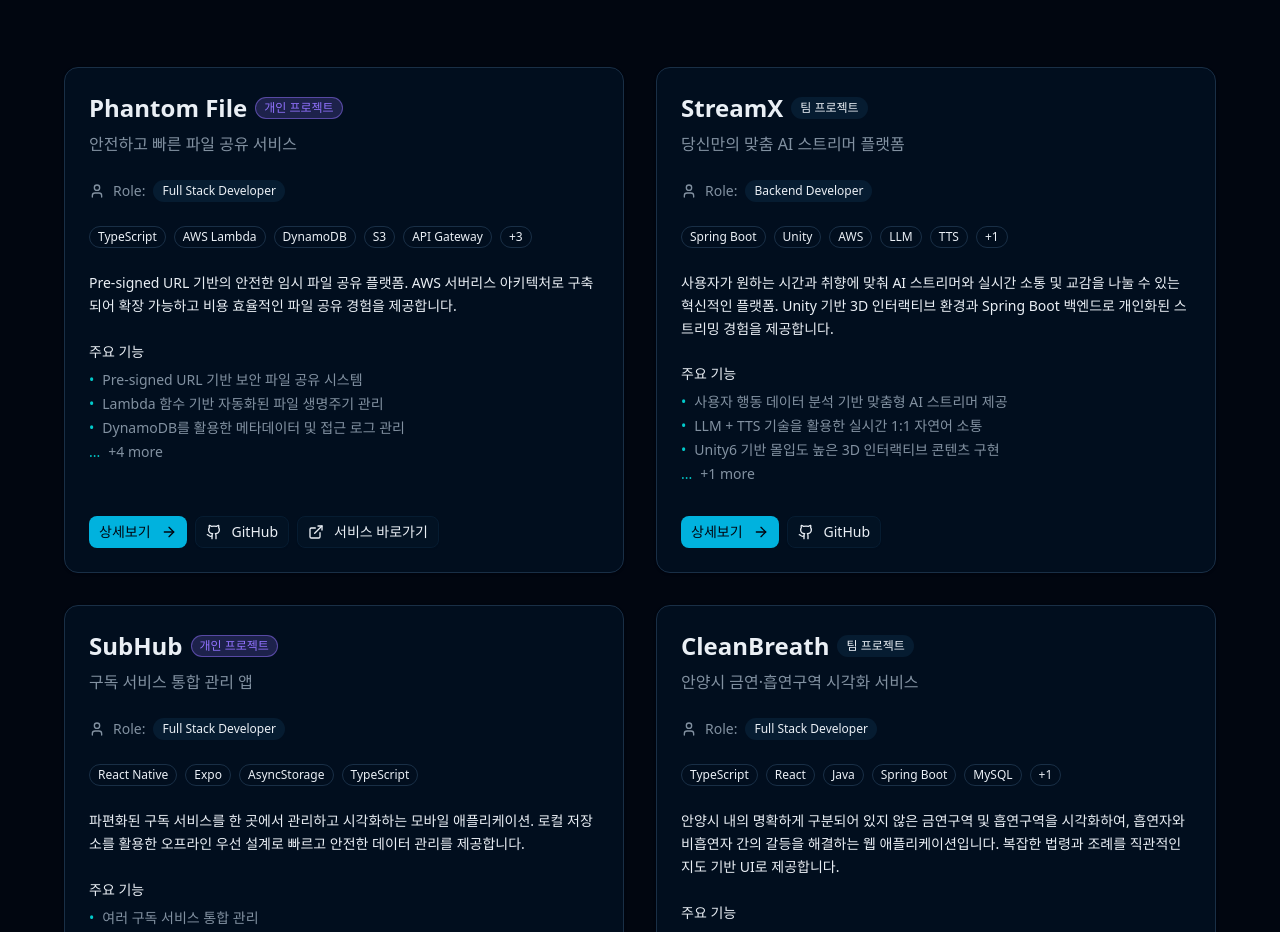
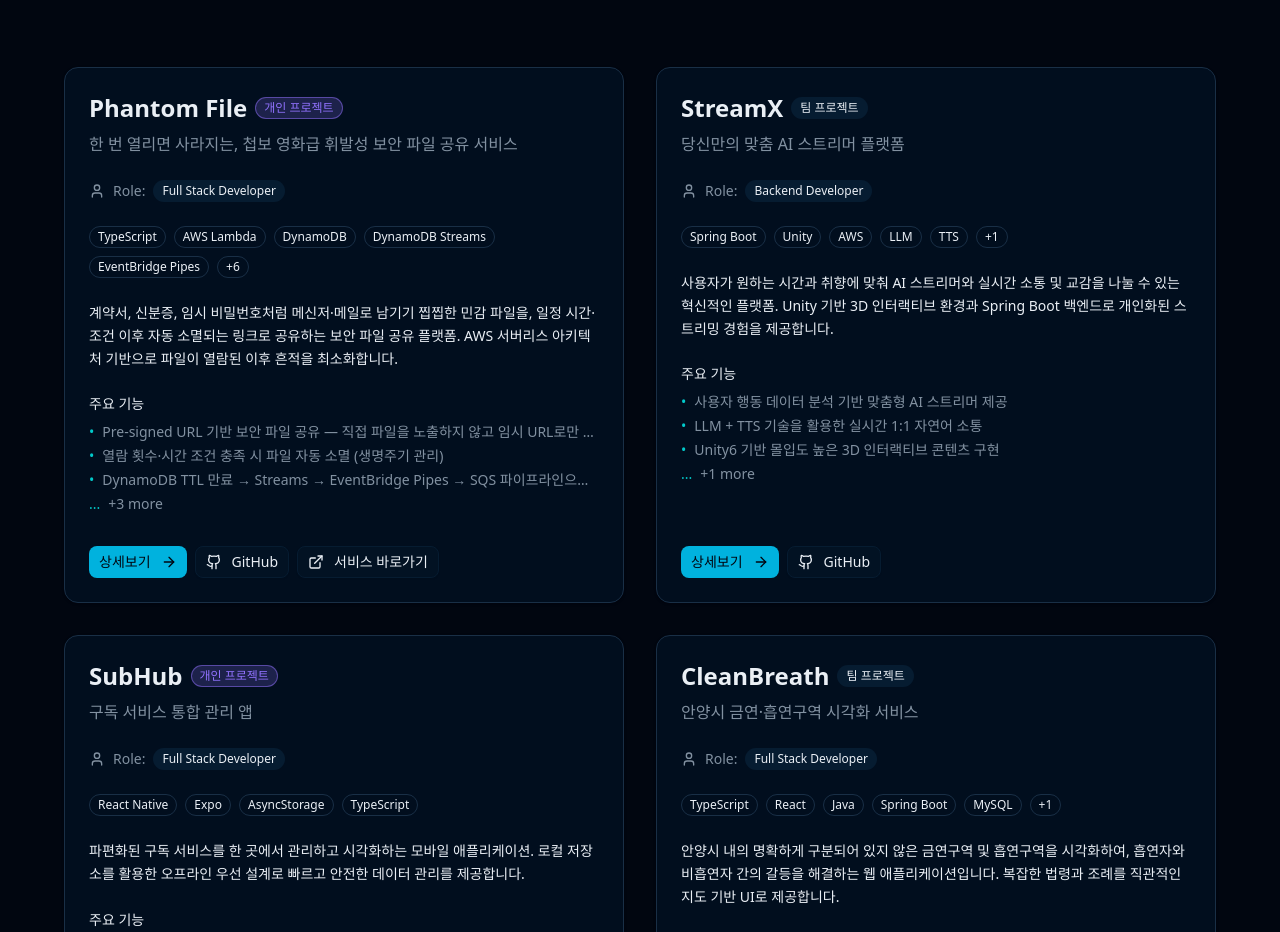
Before and after one commit to CMU02/Portfolio, a Next.js app: page / in a window 1280 px wide. Shown: the part 1561-2493 px from the top of the page. Built offline with nearby package versions, Linux system fonts and the light colour scheme.

Commit message:
refactor(images): SubHub, PhantomFile 이미지 키 목록을 cloudfront.ts로 분리

```diff
--- a/data/projects.ts
+++ b/data/projects.ts
@@ -1,3 +1,5 @@
+import { subHubImages, phantomFileImages } from "@/lib/cloudfront";
+
 // 프로젝트 데이터
 export interface TechReason {
   tech: string;
@@ -86,15 +88,18 @@ export const projectsData: Project[] = [
   {
     id: "phantom-file",
     title: "Phantom File",
-    subtitle: "안전하고 빠른 파일 공유 서비스",
+    subtitle: "한 번 열리면 사라지는, 첩보 영화급 휘발성 보안 파일 공유 서비스",
     description:
-      "Pre-signed URL 기반의 안전한 임시 파일 공유 플랫폼. AWS 서버리스 아키텍처로 구축되어 확장 가능하고 비용 효율적인 파일 공유 경험을 제공합니다.",
+      "계약서, 신분증, 임시 비밀번호처럼 메신저·메일로 남기기 찝찝한 민감 파일을, 일정 시간·조건 이후 자동 소멸되는 링크로 공유하는 보안 파일 공유 플랫폼. AWS 서버리스 아키텍처 기반으로 파일이 열람된 이후 흔적을 최소화합니다.",
     role: "Full Stack Developer",
     type: "personal",
     techStack: [
       "TypeScript",
       "AWS Lambda",
       "DynamoDB",
+      "DynamoDB Streams",
+      "EventBridge Pipes",
+      "SQS",
       "S3",
       "API Gateway",
       "Terraform",
@@ -102,20 +107,19 @@ export const projectsData: Project[] = [
       "Supabase",
     ],
     features: [
-      "Pre-signed URL 기반 보안 파일 공유 시스템",
-      "Lambda 함수 기반 자동화된 파일 생명주기 관리",
-      "DynamoDB를 활용한 메타데이터 및 접근 로그 관리",
-      "EventBridge + CloudWatch를 통한 자동 파일 정리 (3 AM 크론)",
+      "Pre-signed URL 기반 보안 파일 공유 — 직접 파일을 노출하지 않고 임시 URL로만 접근 허용",
+      "열람 횟수·시간 조건 충족 시 파일 자동 소멸 (생명주기 관리)",
+      "DynamoDB TTL 만료 → Streams → EventBridge Pipes → SQS 파이프라인으로 이벤트 기반 자동 파일 정리",
+      "Main SQS Redrive Policy + DLQ로 실패 메시지 격리 및 관리자 수동 재처리 지원",
       "Supabase Auth 기반 사용자 인증 및 권한 관리",
-      "Terraform IaC로 인프라 코드화 및 버전 관리",
-      "React Native/Expo 기반 Android 모바일 앱",
+      "Terraform IaC로 전체 AWS 인프라 코드화 및 버전 관리",
     ],
     githubUrl: "https://github.com/CMU02/phantom-file",
     demoUrl: "https://phantomfile.cmu02-studio.com",
     problem:
-      "기존 파일 공유 서비스는 보안이 취약하거나, 파일이 영구적으로 저장되어 개인정보 유출 위험이 있었습니다.",
+      "카카오톡, 이메일, 슬랙 등으로 보낸 민감 파일은 영구히 기록으로 남습니다. 계약서나 신분증 사본을 공유한 뒤 '나중에 유출되면 어쩌지'라는 불안감, 잘못된 채팅방에 올렸을 때 상대 서버·백업·스크린샷은 통제 불가능한 상황이 반복됩니다. 일반 클라우드 드라이브는 만료 설정이 번거롭고, 접근 권한 제어가 복잡하며, '보안 특화' 관점의 신뢰감을 주지 못합니다.",
     motivation:
-      "임시 파일 공유가 필요한 상황에서 보안과 편의성을 모두 갖춘 서비스를 만들고 싶었습니다. AWS 서버리스 아키텍처를 활용해 비용 효율적이면서도 확장 가능한 시스템을 구축하고자 했습니다.",
+      "필요한 순간에만 잠깐 열렸다가 끝나면 증거를 최소화하고 싶다는 니즈에서 출발했습니다. 파일 자체는 남기지 않되, 상대가 열람한 사실은 기록으로 남기는 구조를 설계하고 싶었습니다. AWS 서버리스 아키텍처를 활용해 비용 효율적이면서도 확장 가능한 시스템으로 구현했습니다.",
     techReasons: [
       {
         tech: "AWS Lambda",
@@ -131,11 +135,25 @@ export const projectsData: Project[] = [
           "복잡한 AWS 리소스를 모듈화하여 재사용 가능하고 일관된 인프라 배포가 가능해졌습니다.",
       },
       {
-        tech: "DynamoDB",
+        tech: "DynamoDB + DynamoDB Streams",
         reason:
-          "파일 메타데이터와 접근 로그를 빠르게 저장하고 조회하기 위해 선택했습니다.",
+          "파일 메타데이터(링크, 만료 시각, 상태 등)를 저장하고, TTL 만료 삭제 이벤트를 스트림으로 흘려보내기 위해 선택했습니다.",
         solved:
-          "서버리스 환경에 최적화된 NoSQL 데이터베이스로 낮은 지연 시간과 자동 확장을 달성했습니다.",
+          "TTL이 만료되면 DynamoDB가 백그라운드에서 항목을 자동 삭제하고, 해당 REMOVE 이벤트가 Streams에 기록되어 별도 크론 없이 이벤트 기반 파일 정리 파이프라인의 시작점이 됩니다.",
+      },
+      {
+        tech: "EventBridge Pipes",
+        reason:
+          "DynamoDB Streams를 소스로 폴링하면서 TTL 만료 삭제 이벤트만 선별적으로 SQS로 전달하기 위해 도입했습니다.",
+        solved:
+          "eventName == REMOVE 조건 필터를 적용해 TTL 만료 삭제 이벤트만 통과시키고, 불필요한 Lambda 호출 없이 Main SQS로 라우팅합니다.",
+      },
+      {
+        tech: "SQS (Main + DLQ)",
+        reason:
+          "파일 삭제 작업을 비동기 대기열로 관리하고, 처리 실패 시 재시도 및 격리를 위해 도입했습니다.",
+        solved:
+          "Main SQS가 삭제 작업 대기열 역할을 하고, Redrive Policy로 반복 실패 메시지를 DLQ로 격리합니다. DLQ에는 Replay Lambda가 연결되어 관리자가 재처리 여부를 결정할 수 있습니다.",
       },
       {
         tech: "Supabase",
@@ -147,18 +165,21 @@ export const projectsData: Project[] = [
     myContributions: [
       "AWS 서버리스 아키텍처 전체 설계 및 구현",
       "Terraform으로 전체 AWS 인프라 코드화",
-      "Lambda 함수 기반 파일 업로드/다운로드/삭제 API 개발",
-      "EventBridge 크론으로 새벽 3시 자동 파일 정리 구현",
+      "Lambda 함수 기반 파일 업로드/다운로드 API 개발",
+      "DynamoDB TTL → Streams → EventBridge Pipes → Main SQS → Cleanup Lambda 이벤트 기반 파일 삭제 파이프라인 구현",
+      "Main SQS Redrive Policy 및 DLQ + Replay Lambda로 실패 메시지 재처리 흐름 설계",
       "Next.js 기반 웹 프론트엔드 개발",
-      "React Native/Expo 기반 Android 앱 개발",
       "CloudWatch를 통한 실시간 모니터링 및 로깅 설정",
     ],
     expectedEffects: [
-      "보안 강화: Pre-signed URL과 임시 파일로 데이터 유출 위험 최소화",
-      "비용 효율성: 서버리스 아키텍처로 사용량 기반 과금",
-      "자동화된 운영: EventBridge 크론으로 파일 정리 자동화",
-      "확장성: AWS 서버리스로 트래픽 증가에 자동 대응",
+      "심리적 불안 해소: 파일이 자동 소멸되어 '나중에 유출되면 어쩌지'라는 걱정을 구조적으로 제거",
+      "이벤트 기반 자동화: TTL 만료 → Streams → EventBridge Pipes → SQS → Lambda 파이프라인으로 크론 없이 정확한 시점에 파일 정리",
+      "안정적인 삭제 보장: SQS 재시도 + DLQ + Replay Lambda로 삭제 실패 시에도 메시지를 잃지 않고 재처리 가능",
+      "비용 효율성: 서버리스 아키텍처로 사용량 기반 과금, 유휴 비용 최소화",
     ],
+    images: {
+      architecture: phantomFileImages.architecture,
+    },
   },
   {
     id: "streamx",
@@ -275,29 +296,7 @@ export const projectsData: Project[] = [
       "오프라인 사용: 네트워크 연결 없이도 언제든지 구독 정보 확인 가능",
     ],
     images: {
-      appIcon: "subhub/app_icon.png",
-      logo: ["subhub/logo_name.png", "subhub/logo_name_dark.png"],
-      storeAssets: {
-        featureGraphic: "subhub/graph_image.png",
-        introScreens: [
-          "subhub/intro_service_1.png",
-          "subhub/intro_service_2.png",
-          "subhub/intro_service_3.png",
-          "subhub/intro_service_4.png",
-          "subhub/intro_service_5.png",
-          "subhub/intro_service_6.png",
-        ],
-      },
-      mobileScreenshots: {
-        android: ["subhub/ss-android-1.jpg", "subhub/ss-android-2.jpg"],
-        ios: [
-          "subhub/ss-iphone16-pro-1.png",
-          "subhub/ss-iphone16-pro-2.png",
-          "subhub/ss-iphone16-pro-3.png",
-          "subhub/ss-iphone16-pro-4.png",
-          "subhub/ss-iphone16-pro-5.png",
-        ],
-      },
+      ...subHubImages,
       brandColors: {
         primary: "#1FD1A7",
         secondary: "#19376D",
--- a/lib/cloudfront.ts
+++ b/lib/cloudfront.ts
@@ -11,6 +11,38 @@ export function getCloudFrontImageUrl(key: string): string {
 export function getCloudFrontImageUrls(keys: string[]): string[] {
   return keys.map((key) => getCloudFrontImageUrl(key));
 }
+
+// SubHub 프로젝트 이미지 키 목록
+export const subHubImages = {
+  appIcon: "subhub/app_icon.png",
+  logo: ["subhub/logo_name.png", "subhub/logo_name_dark.png"],
+  storeAssets: {
+    featureGraphic: "subhub/graph_image.png",
+    introScreens: [
+      "subhub/intro_service_1.png",
+      "subhub/intro_service_2.png",
+      "subhub/intro_service_3.png",
+      "subhub/intro_service_4.png",
+      "subhub/intro_service_5.png",
+      "subhub/intro_service_6.png",
+    ],
+  },
+  mobileScreenshots: {
+    android: ["subhub/ss-android-1.jpg", "subhub/ss-android-2.jpg"],
+    ios: [
+      "subhub/ss-iphone16-pro-1.png",
+      "subhub/ss-iphone16-pro-2.png",
+      "subhub/ss-iphone16-pro-3.png",
+      "subhub/ss-iphone16-pro-4.png",
+      "subhub/ss-iphone16-pro-5.png",
+    ],
+  },
+};
+
+// PhantomFile 프로젝트 이미지 키 목록
+export const phantomFileImages = {
+  architecture: ["phantom-file/phantomfile-serverless-architecture.jpg"],
+};
 
 // CleanBreath 프로젝트 이미지 키 목록
 export const cleanBreathImages = {
```
